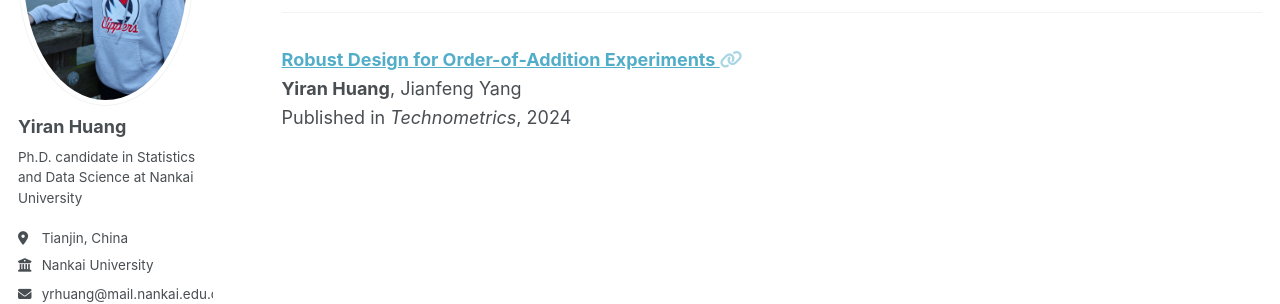
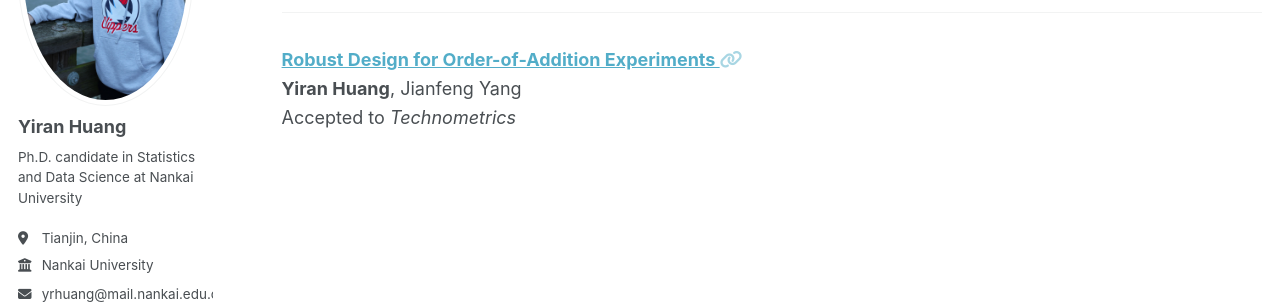
Before and after one commit to Yiran-Huang/Yiran-Huang.github.io, a Jekyll site: the page built from _pages/publications.html, in a window 1280 px wide. Shown: the part 252-556 px from the top of the page. Built offline with Jekyll 4.4.1, drawn with Linux system fonts in a browser that asks for light colours; a script bundle is joined from its source files by our own code; library files that are not in the unit come from our copies.

Commit message:
Update archive-single.html

```diff
--- a/_includes/archive-single.html
+++ b/_includes/archive-single.html
@@ -47,10 +47,14 @@
         {% if post.category == "preprints" %}
           <p style="margin:2px 0;"><i>Preprint</i>, {{ post.date | default: "1900-01-01" | date: "%Y" }}</p>
         {% else %}
-          {% if post.onlyaccept %}
-            <p style="margin:2px 0;">Accepted to <i>{{ post.venue }}</i>, {{ post.date | default: "1900-01-01" | date: "%Y" }}</p>
+          {% if post.freestyle %}
+            <p style="margin:2px 0;">Free style</p>
+          {% elsif post.volumn %}
+            <p style="margin:2px 0;">
+            Published in <i>{{ post.venue }}</i>{% if post.volumn %}, {{ post.volumn }}{% endif %}{% if post.page %}, {{ post.page }}{% endif %}
+            </p>
           {% else %}
-            <p style="margin:2px 0;">Published in <i>{{ post.venue }}</i>, {{ post.date | default: "1900-01-01" | date: "%Y" }}</p>
+            <p style="margin:2px 0;">Accepted to <i>{{ post.venue }}</i></p>
           {% endif %}
         {% endif %}
         {% elsif post.date %}
```
